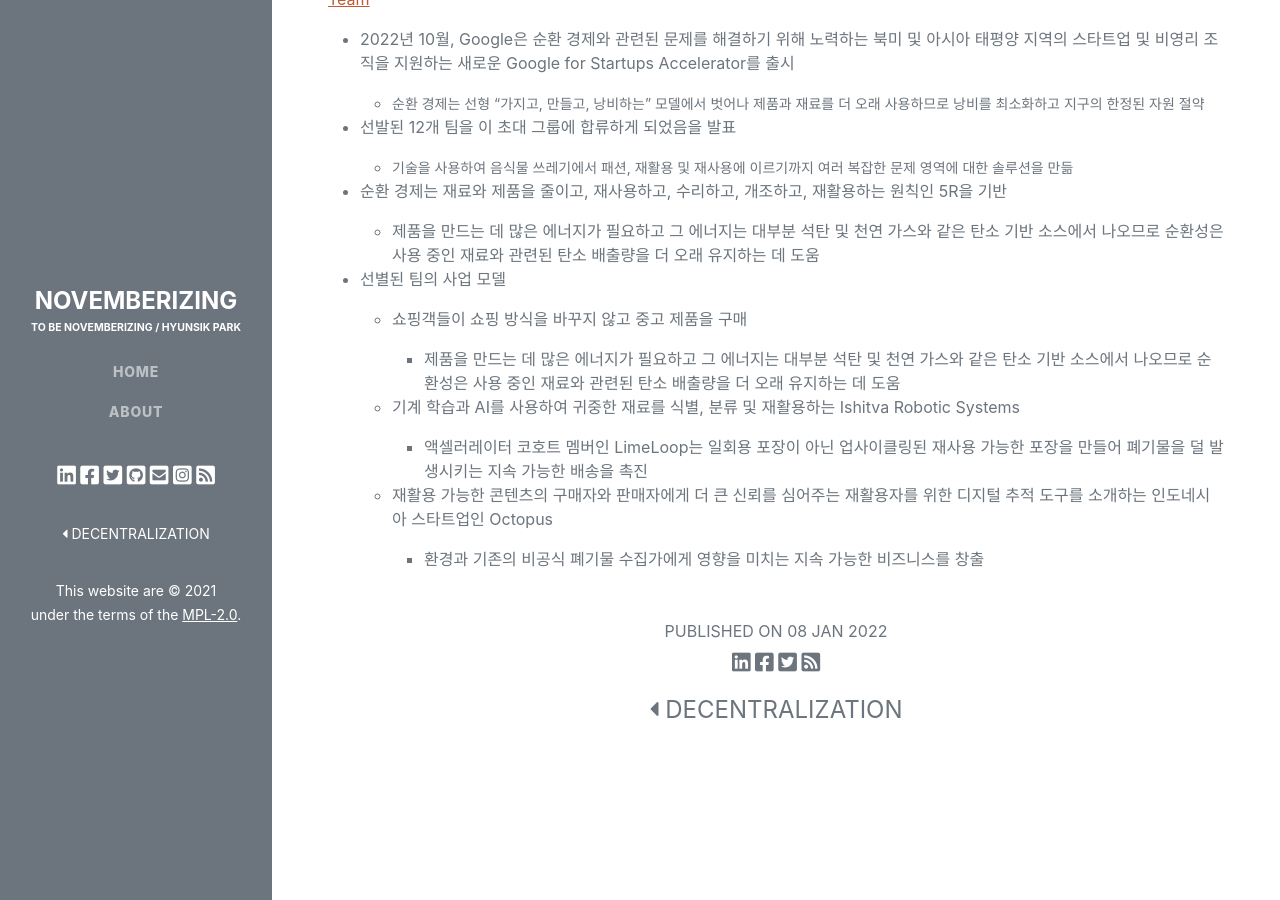
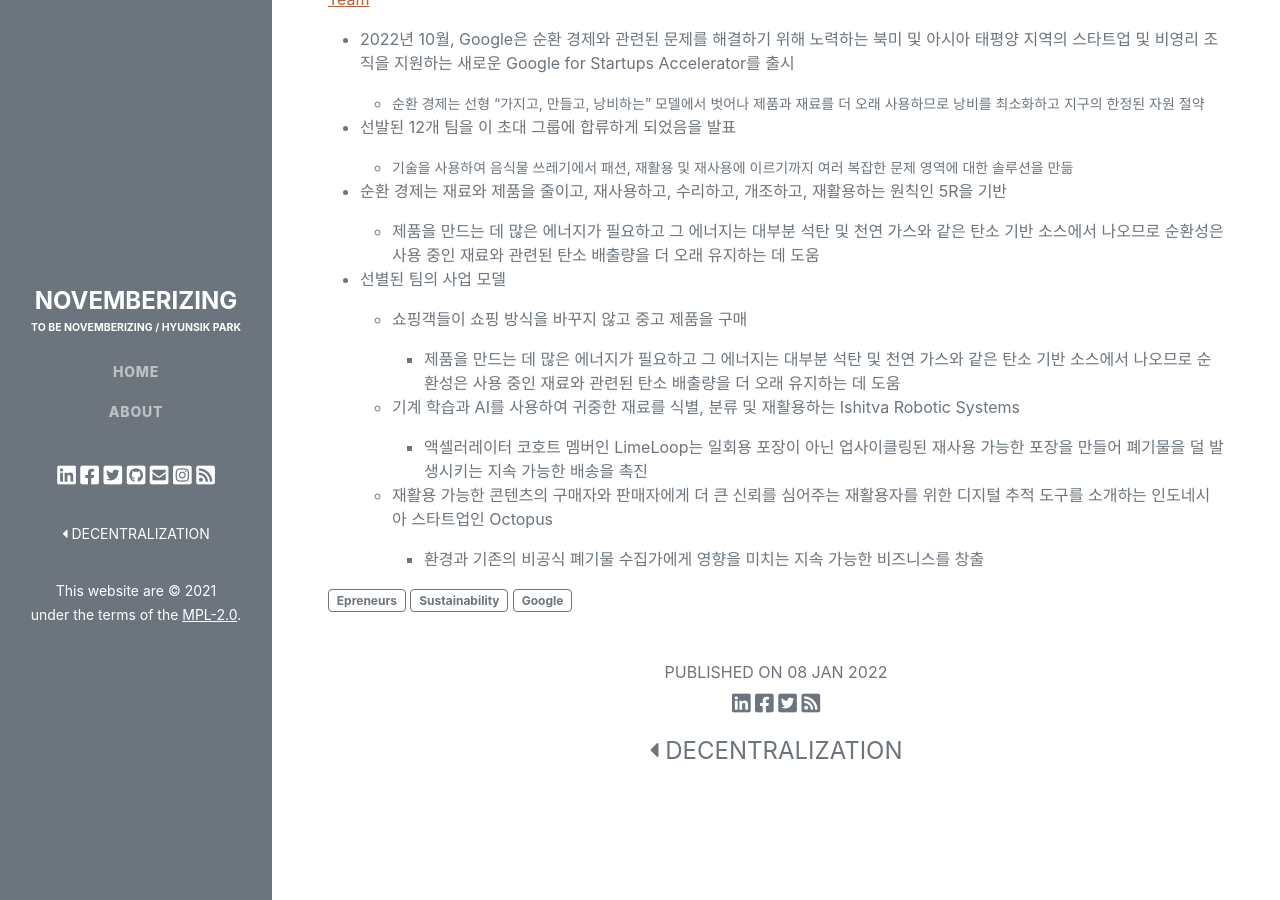
Before and after one commit to novemberizing/novemberizing.github.io, a Jekyll site: the page built from _posts/2023-02-07-NewsXDailyBrief.md, in a window 1280 px wide and 900 px high, scrolled down 671 px. Built offline with Jekyll 4.4.1, drawn with Linux system fonts in a browser that asks for light colours.

Commit message:
업데이트

```diff
--- a/_posts/2023-02-07-NewsXDailyBrief.md
+++ b/_posts/2023-02-07-NewsXDailyBrief.md
@@ -57,3 +57,7 @@
     - 재활용 가능한 콘텐츠의 구매자와 판매자에게 더 큰 신뢰를 심어주는 재활용자를 위한 디지털 추적 도구를 소개하는 인도네시아 스타트업인 Octopus
 
         -  환경과 기존의 비공식 폐기물 수집가에게 영향을 미치는 지속 가능한 비즈니스를 창출
+
+<span class="badge badge-outline-secondary">Epreneurs</span>
+<span class="badge badge-outline-secondary">Sustainability</span>
+<span class="badge badge-outline-secondary">Google</span>
```
